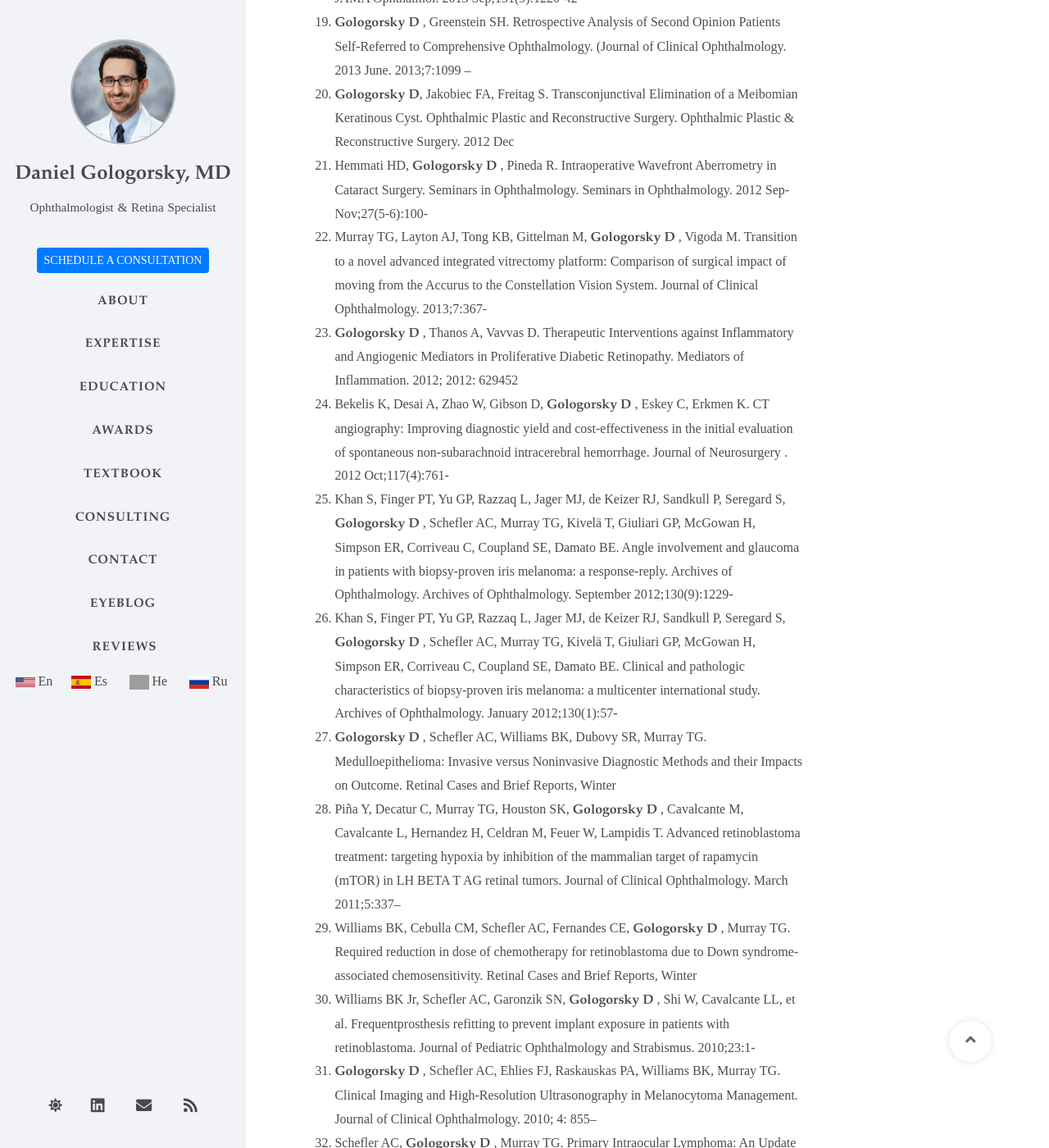
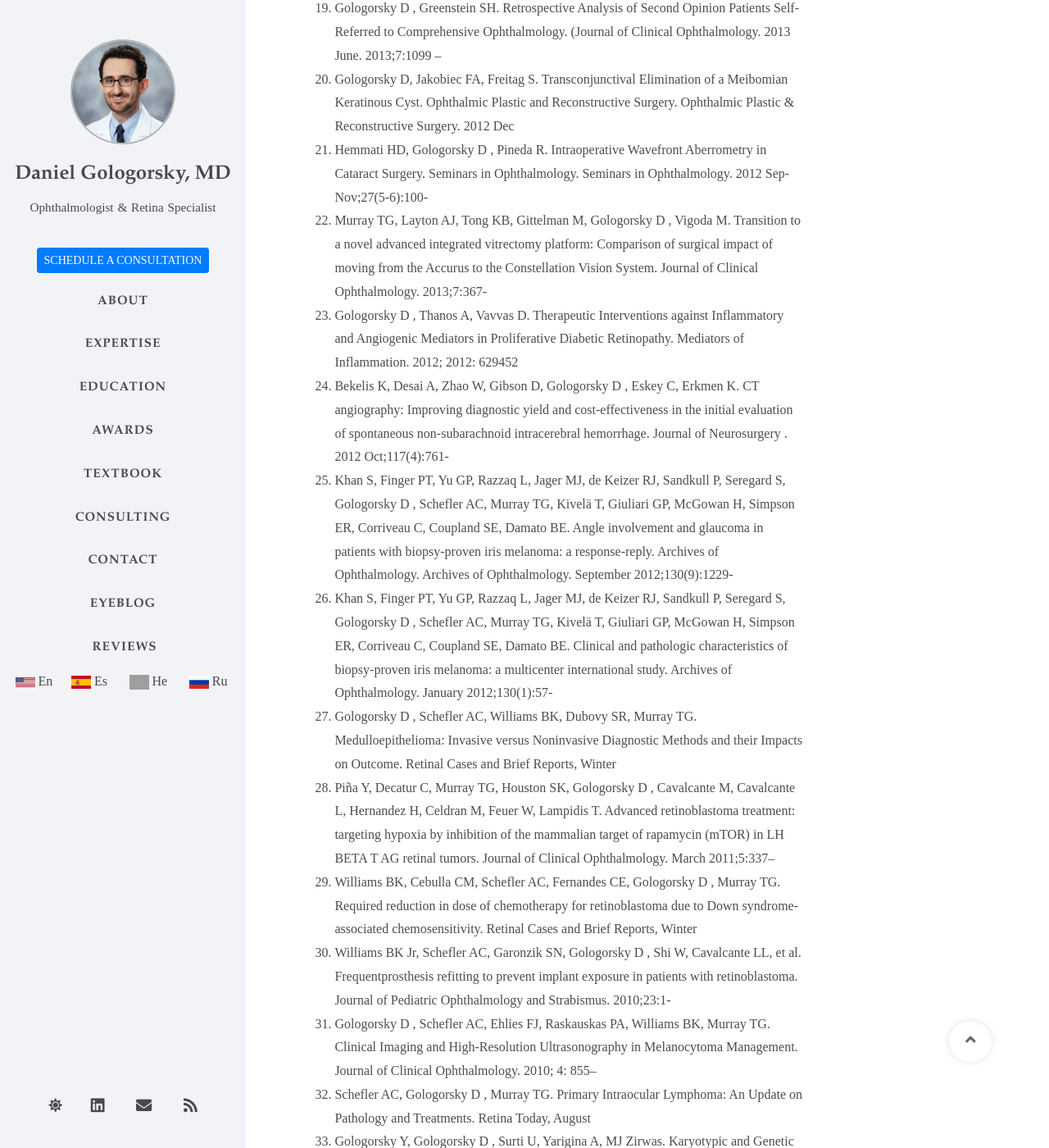
Before and after one commit to RGologorsky/rgologorsky.github.io, a Jekyll site: the page built from index.html, in a window 1280 px wide and 1400 px high, scrolled down 4533 px. Shown: the whole window at 82% size. Built offline with Jekyll 4.4.1, drawn with Linux system fonts in a browser that asks for light colours; nearby versions of some CDN libraries; some web fonts are replaced; comment, search, counter and statistics services are not loaded; some of the changed text lies outside the part shown; grey boxes are pictures that could not be loaded.

Commit message:
Update publications.html

```diff
--- a/_includes/publications.html
+++ b/_includes/publications.html
@@ -11,14 +11,14 @@
         <li>
           Osigian CJ, <strong>Gologorsky D</strong>, Cavuoto KM, Berrocal A,
           Villegas V. Oral
-          <!-- <img style="height: 1em" src="/assets/img/azeta.jpg" /> -->
+          <!-- <img style="height: 1em" src="/assets/img/azeta.jpg" alt="azeta" /> -->
           aceta zolamide as a medical adjuvant to retinal surgery in optic disc
           pit maculopathy in a pediatric patient. Am J Ophthalmol Case Rep. 2020
           Jan 16;17:
         </li>
         <li>
           Kaplan RI, Drinkwater OJ, Lee RH, Chod RB, Barash A, Giovinazzo JV,
-          <strong>Gologorsky D</strong> , Jansen ME, Rosen RB, Gentile RC. Pain
+          Gologorsky D , Jansen ME, Rosen RB, Gentile RC. Pain
           Control after Intravitreal Injection Using Topical
           <!-- <img style="height: 1.25em" src="/assets/img/nepa.jpg" />  -->
           Nepa fenac 3% or Pressure Patching: A Randomized, Placebo-Controlled
@@ -26,56 +26,56 @@
         </li>
 
         <li>
-          <strong>Gologorsky D</strong>. Eponymous Dishonor: Kyrielies Plaques.
+          Gologorsky D. Eponymous Dishonor: Kyrielies Plaques.
           Retina. 2018 Jul;38(7):1261-
         </li>
 
         <li>
-          <strong>Gologorsky D</strong> , Rosen R, Lee J. Navigated Retina Laser
+          Gologorsky D , Rosen R, Lee J. Navigated Retina Laser
           Therapy (Navilas) as a novel method of laser retinopexy for retinal
           tears. OSLI-Retina 2018 Nov 1;49(11):e206-e209
         </li>
 
         <li>
-          Spierer O, <strong>Gologorsky D</strong> , Adler E, Forster RK.
+          Spierer O, Gologorsky D , Adler E, Forster RK.
           Lamellar keratoplasty with corneoscleral graft for limbal dermoids.
           Int J Ophthalmol. 2018 Mar 18;11(3):512-
         </li>
 
         <li>
-          <strong>Gologorsky D</strong> , Spierer O. Asteroid Hyalosis. Eur J
+          Gologorsky D , Spierer O. Asteroid Hyalosis. Eur J
           Intern Med, May 2017
         </li>
 
         <li>
-          <strong>Gologorsky D</strong>, Williams BK, and Flynn HW Jr. Posterior
+          Gologorsky D, Williams BK, and Flynn HW Jr. Posterior
           Pole Retinal Detachment Due to a Macular Hole in a Patient with a
           Boston Keratoprosthesis. American Journal of Ophthalmology. 2016
           April; 5:56-58
         </li>
 
         <li>
-          <strong>Gologorsky D</strong> and Flynn HW Jr. Cataract Surgery in the
+          Gologorsky D and Flynn HW Jr. Cataract Surgery in the
           Setting of Severe Pathologic Myopia with High Axial Length: Use of
           Pars Plana Lensectomy and Vitrectomy. Clin Ophthalmol. 2016 May
           27;10:989-
         </li>
 
         <li>
-          <strong>Gologorsky D</strong> , Gregori N, Goldhardt R. Dermatologic
+          Gologorsky D , Gregori N, Goldhardt R. Dermatologic
           and Retinal Manifestations of Pseudoxanthoma Elasticum. Br J Dermatol.
           2016 Apr;174(4):e21
         </li>
 
         <li>
-          Sridhar J, Isom RF, <strong>Gologorsky D</strong> , Schiffman J,
+          Sridhar J, Isom RF, Gologorsky D , Schiffman J,
           Ajuria L, Huang L , Banta JT. Utilization of Ophthalmology-Specific
           Emergency Department Services. Semin Ophthalmol. 2016 Sep 6:1-
         </li>
-        <strong>Gologorsky D</strong>
+        Gologorsky D
         <li>
           Spierer O, Monsalve PF, O’Brien TP, Alfonso EC,
-          <strong>Gologorsky D</strong> , Miller D. Clinical features,
+          Gologorsky D , Miller D. Clinical features,
           antibiotic
         </li>
         <li>
@@ -85,72 +85,72 @@
         <li>2016 May;35(5):626-</li>
 
         <li>
-          <strong>Gologorsky D</strong> . A Piece of my Mind. On Vision and
+         Gologorsky D . A Piece of my Mind. On Vision and
           Perception. JAMA. 2014 Feb 19;311(7):675-6
         </li>
 
         <li>
-          <strong>Gologorsky D</strong> , Murray TG. Letter to the editor:
+          Gologorsky D , Murray TG. Letter to the editor:
           immediate implications of improved surgical efficiency. Clin
           Ophthalmol. 2013;7:2287-8
         </li>
 
         <li>
-          <strong>Gologorsky D</strong> , Chang JS, Hess DJ, Berrocal AM.
+          Gologorsky D , Chang JS, Hess DJ, Berrocal AM.
           Familial Exudative Vitreoretinopathy in a Premature Child. Ophthalmic
           Surgery, Lasers &amp; Imaging – Retina. 2013 Nov 1;44(6):603-5
         </li>
 
         <li>
-          Brodt J, <strong>Gologorsky D</strong> , Walter S, Pham SM, Gologorsky
+          Brodt J, Gologorsky D , Walter S, Pham SM, Gologorsky
           E. Orbital Compression Syndrome Following Extracorporeal Support.
           Journal of Cardiac Surgery. 2013 Sep;28(5):522-4
         </li>
 
         <li>
-          Schefler AC, <strong>Gologorsky D</strong> , Marr BP, Shields CL,
+          Schefler AC, Gologorsky D , Marr BP, Shields CL,
           Zeolite I, Abramson DH. Extraocular Metastases of Choroidal Melanoma
           After Invasive Diagnostic Evaluation. JAMA Ophthalmol. 2013
           Sep;131(9):1220-42
         </li>
 
         <li>
-          <strong>Gologorsky D</strong> , Greenstein SH. Retrospective Analysis
+          Gologorsky D , Greenstein SH. Retrospective Analysis
           of Second Opinion Patients Self-Referred to Comprehensive
           Ophthalmology. (Journal of Clinical Ophthalmology. 2013 June.
           2013;7:1099 –
         </li>
 
         <li>
-          <strong>Gologorsky D</strong>, Jakobiec FA, Freitag S.
+          Gologorsky D, Jakobiec FA, Freitag S.
           Transconjunctival Elimination of a Meibomian Keratinous Cyst.
           Ophthalmic Plastic and Reconstructive Surgery. Ophthalmic Plastic
           &amp; Reconstructive Surgery. 2012 Dec
         </li>
 
         <li>
-          Hemmati HD, <strong>Gologorsky D</strong> , Pineda R. Intraoperative
+          Hemmati HD, Gologorsky D , Pineda R. Intraoperative
           Wavefront Aberrometry in Cataract Surgery. Seminars in Ophthalmology.
           Seminars in Ophthalmology. 2012 Sep-Nov;27(5-6):100-
         </li>
 
         <li>
           Murray TG, Layton AJ, Tong KB, Gittelman M,
-          <strong>Gologorsky D</strong> , Vigoda M. Transition to a novel
+          Gologorsky D , Vigoda M. Transition to a novel
           advanced integrated vitrectomy platform: Comparison of surgical impact
           of moving from the Accurus to the Constellation Vision System. Journal
           of Clinical Ophthalmology. 2013;7:367-
         </li>
 
         <li>
-          <strong>Gologorsky D</strong> , Thanos A, Vavvas D. Therapeutic
+          Gologorsky D , Thanos A, Vavvas D. Therapeutic
           Interventions against Inflammatory and Angiogenic Mediators in
           Proliferative Diabetic Retinopathy. Mediators of Inflammation. 2012;
           2012: 629452
         </li>
 
         <li>
-          Bekelis K, Desai A, Zhao W, Gibson D, <strong>Gologorsky D</strong> ,
+          Bekelis K, Desai A, Zhao W, Gibson D, Gologorsky D ,
           Eskey C, Erkmen K. CT angiography: Improving diagnostic yield and
           cost-effectiveness in the initial evaluation of spontaneous
           non-subarachnoid intracerebral hemorrhage. Journal of Neurosurgery .
@@ -159,7 +159,7 @@
 
         <li>
           Khan S, Finger PT, Yu GP, Razzaq L, Jager MJ, de Keizer RJ, Sandkull
-          P, Seregard S, <strong>Gologorsky D</strong> , Schefler AC, Murray TG,
+          P, Seregard S, Gologorsky D , Schefler AC, Murray TG,
           Kivelä T, Giuliari GP, McGowan H, Simpson ER, Corriveau C, Coupland
           SE, Damato BE. Angle involvement and glaucoma in patients with
           biopsy-proven iris melanoma: a response-reply. Archives of
@@ -168,7 +168,7 @@
 
         <li>
           Khan S, Finger PT, Yu GP, Razzaq L, Jager MJ, de Keizer RJ, Sandkull
-          P, Seregard S, <strong>Gologorsky D</strong> , Schefler AC, Murray TG,
+          P, Seregard S, Gologorsky D , Schefler AC, Murray TG,
           Kivelä T, Giuliari GP, McGowan H, Simpson ER, Corriveau C, Coupland
           SE, Damato BE. Clinical and pathologic characteristics of
           biopsy-proven iris melanoma: a multicenter international study.
@@ -176,7 +176,7 @@
         </li>
 
         <li>
-          <strong>Gologorsky D</strong> , Schefler AC, Williams BK, Dubovy SR,
+          Gologorsky D , Schefler AC, Williams BK, Dubovy SR,
           Murray TG. Medulloepithelioma: Invasive versus Noninvasive Diagnostic
           Methods and their Impacts on Outcome. Retinal Cases and Brief Reports,
           Winter
@@ -184,7 +184,7 @@
 
         <li>
           Piña Y, Decatur C, Murray TG, Houston SK,
-          <strong>Gologorsky D</strong> , Cavalcante M, Cavalcante L, Hernandez
+          Gologorsky D , Cavalcante M, Cavalcante L, Hernandez
           H, Celdran M, Feuer W, Lampidis T. Advanced retinoblastoma treatment:
           targeting hypoxia by inhibition of the mammalian target of rapamycin
           (mTOR) in LH BETA T AG retinal tumors. Journal of Clinical
@@ -193,34 +193,34 @@
 
         <li>
           Williams BK, Cebulla CM, Schefler AC, Fernandes CE,
-          <strong>Gologorsky D</strong> , Murray TG. Required reduction in dose
+          Gologorsky D , Murray TG. Required reduction in dose
           of chemotherapy for retinoblastoma due to Down syndrome-associated
           chemosensitivity. Retinal Cases and Brief Reports, Winter
         </li>
 
         <li>
           Williams BK Jr, Schefler AC, Garonzik SN,
-          <strong>Gologorsky D</strong> , Shi W, Cavalcante LL, et al.
+          Gologorsky D , Shi W, Cavalcante LL, et al.
           Frequentprosthesis refitting to prevent implant exposure in patients
           with retinoblastoma. Journal of Pediatric Ophthalmology and
           Strabismus. 2010;23:1-
         </li>
 
         <li>
-          <strong>Gologorsky D</strong> , Schefler AC, Ehlies FJ, Raskauskas PA,
+          Gologorsky D , Schefler AC, Ehlies FJ, Raskauskas PA,
           Williams BK, Murray TG. Clinical Imaging and High-Resolution
           Ultrasonography in Melanocytoma Management. Journal of Clinical
           Ophthalmology. 2010; 4: 855–
         </li>
 
         <li>
-          Schefler AC, <strong>Gologorsky D</strong> , Murray TG. Primary
+          Schefler AC, Gologorsky D , Murray TG. Primary
           Intraocular Lymphoma: An Update on Pathology and Treatments. Retina
           Today, August
         </li>
 
         <li>
-          Gologorsky Y, <strong>Gologorsky D</strong> , Surti U, Yarigina A, MJ
+          Gologorsky Y, Gologorsky D , Surti U, Yarigina A, MJ
           Zirwas. Karyotypic and Genetic Abnormalities in Familial Multiple
           Lipomatosis: A Case Report and Review of the Literature. Cutis. March
           2007; 79:227-
```
